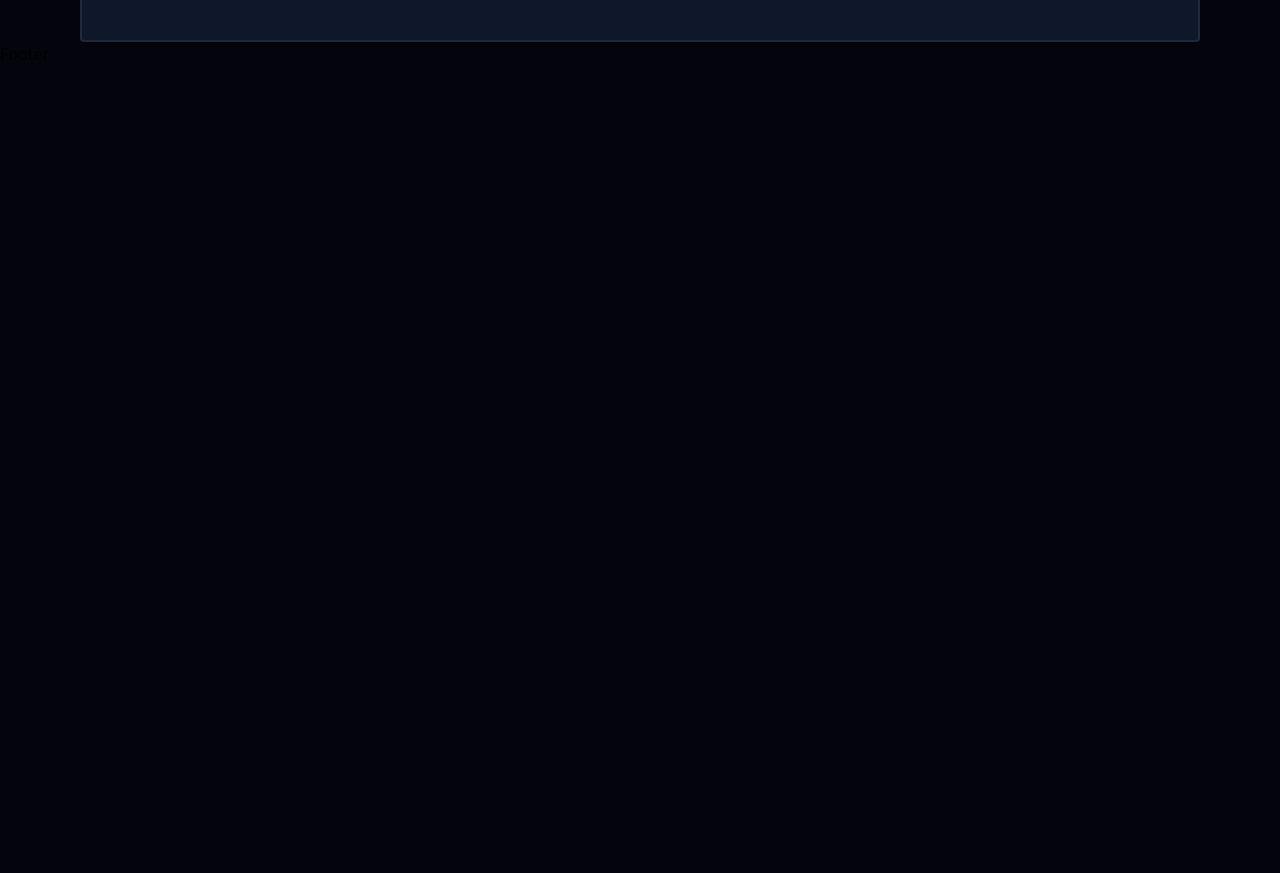
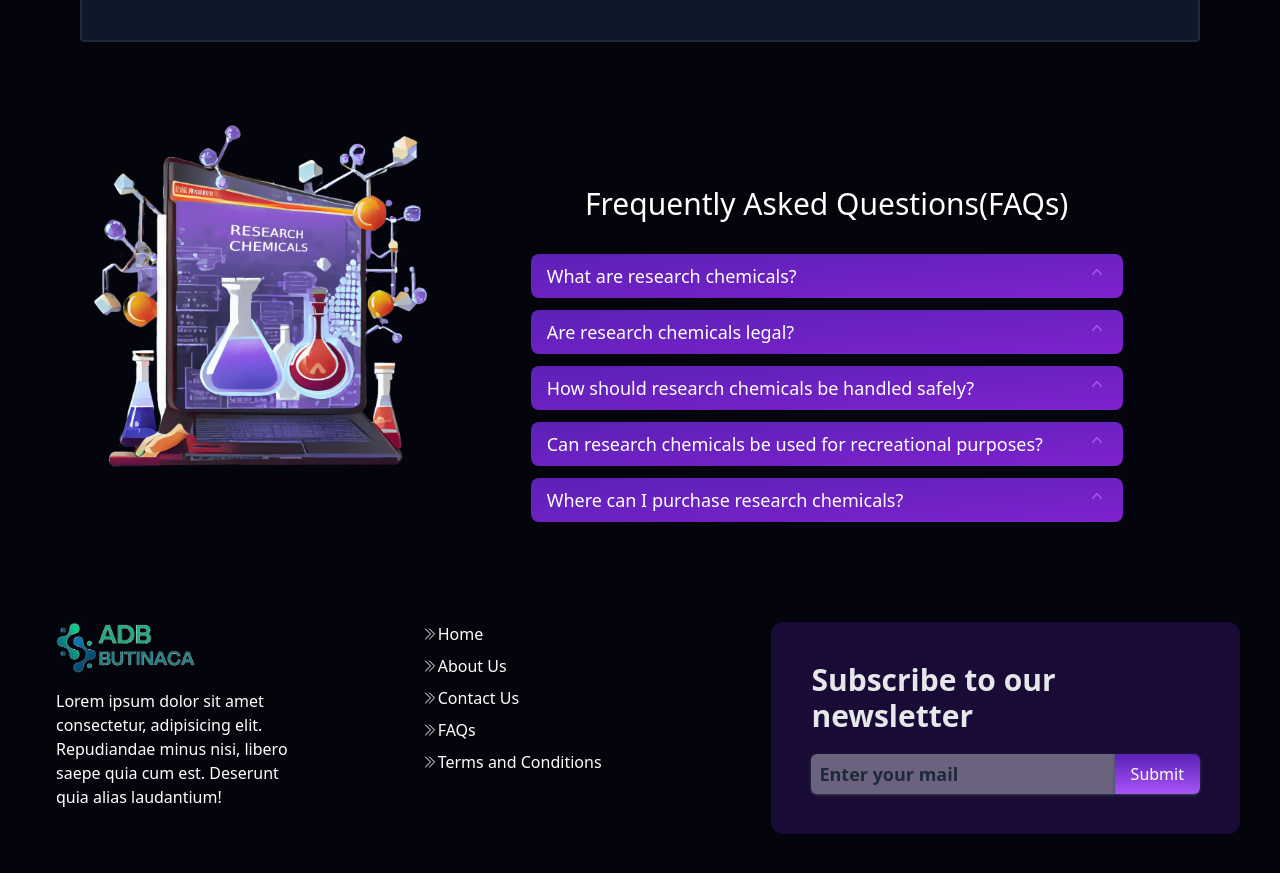
Before and after one commit to shibu931/adb-butinaca, a Next.js app: page / in a window 1280 px wide. Shown: the part 1281-2154 px from the top of the page. Before the commit the page ends 1347 px from the top, so only its background shows below. Built offline with nearby package versions, Linux system fonts and the light colour scheme.

Commit message:
Added Faqs Section

```diff
--- /dev/null
+++ b/Components/FAQs.jsx
@@ -0,0 +1,33 @@
+'use client'
+import { Disclosure } from '@headlessui/react'
+import { ChevronUpIcon } from '@heroicons/react/20/solid'
+
+export default function FAQs({ faqs }) {
+    return (
+        <div className="w-full px-4 pt-16 text-white">
+            <h2 className='text-3xl text-center text-white-200'>Frequently Asked Questions(FAQs)</h2>
+            <div className="mx-auto w-full max-w-2xl rounded-2xl md:px-10 py-5">
+                {
+                    faqs?.map((item, index) => (
+                        <Disclosure key={index} as="div" className="mt-3">
+                            {({ open }) => (
+                                <>
+                                    <Disclosure.Button className="flex w-full justify-between rounded-lg bg-gradient-to-br from-violet-800 to-purple-700 hover:from-violet-900 hover:to-purple-800 px-4 py-2 text-left text-lg font-normal text-white focus:outline-none focus-visible:ring focus-visible:ring-purple-500/75">
+                                        <h3>{item.title}</h3>
+                                        <ChevronUpIcon
+                                            className={`${open ? 'rotate-180 transform' : ''
+                                                } h-5 w-5 text-purple-500`}
+                                        />
+                                    </Disclosure.Button>
+                                    <Disclosure.Panel className="px-4 pb-2 pt-4 text-md text-gray-200">
+                                        <p>{item.content}</p>
+                                    </Disclosure.Panel>
+                                </>
+                            )}
+                        </Disclosure>
+                    ))
+                }
+            </div>
+        </div>
+    )
+}
--- a/Components/Footer.jsx
+++ b/Components/Footer.jsx
@@ -1,8 +1,62 @@
+import Image from 'next/image'
+import Link from 'next/link'
 import React from 'react'
+import { ChevronDoubleRightIcon } from "@heroicons/react/24/outline";
 
-const Footer = () => {
+
+const FooterLinks=[{
+  title:'Home',
+  slug:'/home'
+},{
+  title:'About Us',
+  slug:'/about-us'
+},{
+  title:'Contact Us',
+  slug:'/contact-us'
+},{
+  title:'FAQs',
+  slug:'/faqs'
+},{
+  title:'Terms and Conditions',
+  slug:'/terms-and-conditions'
+}]
+
+const Footer = ({ img }) => {
   return (
-    <div>Footer</div>
+    <div className='text-white lg:mb-10 lg:mx-10 rounded-xl'>
+      <div className="grid grid-cols-1 lg:gap-20 gap-5 md:grid-cols-2 lg:grid-cols-7 ">
+      <div className='col-span-2 mx-4'>
+      <Link href='/'>
+      <Image
+        src={img.logo.path}
+        width={140}
+        height={50}
+        alt={img.logo.alt}
+      />
+      </Link>
+      <p className='mt-4'>Lorem ipsum dolor sit amet consectetur, adipisicing elit. Repudiandae minus nisi, libero saepe quia cum est. Deserunt quia alias laudantium!</p>
+      </div>
+      <div className='col-span-2 mx-4'>
+        <ul>
+          {
+            FooterLinks?.map((item,index)=>(
+              <li key={index} className='mb-2 flex'><ChevronDoubleRightIcon className="h-4 w-4 mt-1 text-white-200" />
+              <Link href={item.slug} className='hover:underline underline-offset-4'>{item.title}</Link></li>
+            ))
+          }
+        </ul>
+      </div>
+      <div className='w-full bg-violet-700 bg-opacity-20 p-10 rounded-xl col-span-3'>
+        <h3 className='text-3xl font-semibold text-gray-200'>Subscribe to our newsletter</h3>
+        <form action="">
+          <div className='flex mt-5 w-full'>
+          <input type="email" placeholder='Enter your mail' required className='px-2 py-1 shadow shadow-gray-700 bg-gray-200 w-full outline-none placeholder:font-semibold placeholder:text-lg placeholder:text-slate-800 bg-opacity-40 text-xl rounded-md rounded-br-none rounded-tr-none'/>
+          <button className='btn-primary py-2 px-4 font-medium rounded-tr-md rounded-br-md shadow shadow-gray-700'>Submit</button>
+          </div>
+        </form>
+      </div>
+      </div>
+    </div>
   )
 }
 
--- a/Components/Navbar.jsx
+++ b/Components/Navbar.jsx
@@ -7,15 +7,10 @@ import { Bars3CenterLeftIcon } from "@heroicons/react/24/outline";
 import { XMarkIcon } from "@heroicons/react/24/solid";
 import Cart from './Cart'
 
-const img = {
-    logo:'/assets/img/logo.png',
-    user:'/assets/img/user-icon.png',
-    cart:'/assets/img/cart-icon.png',
-}
-
 const navMenu =[
     {
-        title:'ADB Butinaca',
+        title:'Buy ADB Butinaca',
+        className:'btn-primary rounded-sm',
         slug:'adb-butinaca'
     },
     {
@@ -23,105 +18,129 @@ const navMenu =[
         subMenu:[
             {
                 title: "ARYLCYCLOHEXYLAMINES",
-                "slug": "/arylcylohexylamines"
+                className:'',
+                slug: "/arylcylohexylamines"
             },
             {
                 "title": "BENZODIAZEPINES",
-                "slug": "/benzodiazepines"
+                className:'',
+                slug: "/benzodiazepines"
             },
             {
                 "title": "BENZOFURAN",
-                "slug": "/benzofuran"
+                className:'',
+                slug: "/benzofuran"
             },
             {
                 "title": "CANNABINOIDS",
-                "slug": "/cannabinoids"
+                className:'',
+                slug: "/cannabinoids"
             },
             {
                 "title": "CATHINONEN",
-                "slug": "/cathinonen"
+                className:'',
+                slug: "/cathinonen"
             },
             {
                 "title": "CYCLOHEXANOL",
-                "slug": "/cyclohexanol"
+                className:'',
+                slug: "/cyclohexanol"
             },
             {
                 "title": "CYCLOPYRROLON",
-                "slug": "/cyclopyrrolon"
+                className:'',
+                slug: "/cyclopyrrolon"
             },
             {
                 "title": "AMPHETAMINES",
-                "slug": "/amphetamines"
+                className:'',
+                slug: "/amphetamines"
             },
             {
                 "title": "LYSERGAMIDES",
-                "slug": "/lysergamides"
+                className:'',
+                slug: "/lysergamides"
             },
             {
                 "title": "NOOTROPICS",
-                "slug": "/nootropics"
+                className:'',
+                slug: "/nootropics"
             },
             {
                 "title": "PHENETHYLAMINES",
-                "slug": "/phenethylamines"
+                className:'',
+                slug: "/phenethylamines"
             },
             {
                 "title": "TRYPTAMINES",
-                "slug": "/tryptamines"
+                className:'',
+                slug: "/tryptamines"
             },
             {
                 "title": "RC LIQUIDS",
-                "slug": "/rc-liquids"
+                className:'',
+                slug: "/rc-liquids"
             },
             {
                 "title": "HERBAL INCENSE",
-                "slug": "/herbal-incense"
+                className:'',
+                slug: "/herbal-incense"
             },
             {
                 "title": "PELLETS",
-                "slug": "/pellets"
+                className:'',
+                slug: "/pellets"
             },
             {
                 "title": "BLOTTERS",
-                "slug": "/blotters"
+                className:'',
+                slug: "/blotters"
             },
             {
                 "title": "CAPSULES",
-                "slug": "/capsules"
+                className:'',
+                slug: "/capsules"
             },
             {
                 "title": "SARMS",
-                "slug": "/sarms"
+                className:'',
+                slug: "/sarms"
             }
         ]
     },
     {
         title:'HHC Shop',
+        className:'',
         slug:'hhc-shop'
     },
     {
         title:'Sex Shop',
+        className:'',
         slug:'sex-shop'
     },
     {
         title:'Chems Library',
+        className:'',
         slug:'chems-library'
     },
     {
         title:'Info',
+        className:'',
         slug:'info'
     },
     {
         title:'Contact',
+        className:'',
         slug:'contact'
     }
     ,{
         title:'About Us',
+        className:'',
         slug:'about-us'
     },
 ]
 
-const Navbar = () => {
+const Navbar = ({img}) => {
     const [isNavVisible,setIsNavVisible] =useState(false);
 
 const showNav= (e)=>{
@@ -131,25 +150,25 @@ const showNav= (e)=>{
     return (
         <nav>
             <div className="top-nav flex justify-between mx-2 lg:mx-10 my-4">
-                <Bars3CenterLeftIcon class="h-10 w-10 lg:w-20 text-gray-500 xl:hidden ms-2" onClick={showNav}/>
+                <Bars3CenterLeftIcon className="h-10 w-10 lg:w-20 text-gray-500 xl:hidden ms-2" onClick={showNav}/>
                 <Link href="/">
                     <Image
-                        src={img.logo}
+                        src={img.logo.path}
                         width={140}
                         height={50}
-                        alt='ADB Butinaca'
+                        alt={img.logo.alt}
                     />
                 </Link>
                 <ul className={`xl:flex bg-gray-900 xl:bg-transparent nav-show my-auto mx-0 ${isNavVisible ? 'show': ''} z-50`}>
-                    <XMarkIcon class="h-6 w-6 text-gray-200 ms-auto xl:hidden" onClick={showNav}/>
+                    <XMarkIcon className="h-6 w-6 text-gray-200 ms-auto xl:hidden" onClick={showNav}/>
                     {
                         navMenu?.map((item,index)=>(
-                            <li className='text-gray-200 pb-3 lg:pb-0' key={index}>{item.subMenu ? <DropDownMenu options={item}/> : <Link className='text-lg xl:text-sm font-medium px-4 py-2' href={item.slug}>{item.title}</Link>}</li>
+                            <li className='text-gray-200 pb-3 lg:pb-0' key={index}>{item.subMenu ? <DropDownMenu options={item}/> : <Link className={`text-lg xl:text-sm font-medium px-4 py-2 ${item.className ? item.className : ''}`} href={item.slug}>{item.title}</Link>}</li>
                         ))
                     }
                 </ul>
                 <div className='flex'>
-                    <Link className='pe-5' href='/user'>
+                    <Link className='pe-5' href='/profile'>
                         <Image
                             src={img.user}
                             alt='User'
--- a/Components/ReviewCard.jsx
+++ b/Components/ReviewCard.jsx
@@ -134,7 +134,7 @@ const ReviewCard = () => {
 
 export const UserReviewCard = ({ review }) => {
     return (
-        <div className='p-4 mb-4 border-2 border-slate-700 rounded-md hover:scale-105 transition-all hover:cursor-pointer'>
+        <div className='p-4 mb-4 border-2 border-slate-700 rounded-md hover:scale-105 hover:shadow-lg transition-all hover:cursor-pointer'>
             <div className="flex flex-nowrap">
                 <div>
                     <Image
--- a/app/globals.css
+++ b/app/globals.css
@@ -7,13 +7,22 @@ body {
   background: rgb(4,4,12);
 }
 
+.btn-primary{
+  background: linear-gradient(180deg, rgb(91, 33, 182), rgb(168, 85, 247));
+}
+
+.btn-primary:hover{
+  background: linear-gradient(180deg, rgb(76, 21, 165), rgb(150, 56, 237));
+}
+
 @media screen and (max-width:1280px){
   .top-nav{
     margin-left: 0;
   }
   .nav-show{
     padding: 20px 10px;
-    position: absolute;
+    position: fixed;
+    overflow-y: scroll;
     margin-top: -1rem;
     height: 100vh;
     transition: transform 0.2s ease-in;
--- a/app/layout.js
+++ b/app/layout.js
@@ -10,6 +10,15 @@ export const metadata = {
   description: 'We Sell ADB Butinaca',
 }
 
+const img = {
+  logo:{
+    path:'/assets/img/logo.png',
+    alt:'ADB Butinaca'
+  },
+  user:'/assets/img/user-icon.png',
+  cart:'/assets/img/cart-icon.png',
+}
+
 export default function RootLayout({ children }) {
   return (
     <html lang="en">
@@ -18,13 +27,13 @@ export default function RootLayout({ children }) {
         </head>
       <body className={`inter.className max-w-10xl mx-auto`}>
         <header>
-          <Navbar/>
+          <Navbar img={img}/>
         </header>
         <main>
           {children}
         </main>
         <footer>
-          <Footer/>
+          <Footer img={img}/>
         </footer>
       </body>
     </html>
--- a/app/page.js
+++ b/app/page.js
@@ -1,5 +1,35 @@
+import FAQs from '@/Components/FAQs'
 import ProductCard from '@/Components/ProductCard'
 import Image from 'next/image'
+
+const faqs=[
+  {
+    id: "FAQ001",
+    title: "What are research chemicals?",
+    content: "Research chemicals, often abbreviated as RCs, refer to substances used by scientists and researchers for experimental purposes. These chemicals are not intended for human consumption and are primarily employed in laboratories to explore new compounds, study reactions, and advance scientific understanding. It's crucial to emphasize that these chemicals should be handled with care and used in controlled environments by trained professionals."
+  },
+  {
+    id: "FAQ002",
+    title: "Are research chemicals legal?",
+    content: "The legal status of research chemicals varies by jurisdiction. It is imperative for users to be aware of and comply with local regulations regarding the purchase, possession, and use of these substances. While some research chemicals are legal for scientific purposes, others may be subject to strict regulations or even prohibition. Customers should thoroughly research and understand the legal landscape in their specific location before acquiring any research chemicals."
+  },
+  {
+    id: "FAQ003",
+    title: "How should research chemicals be handled safely?",
+    content: "Safety is of utmost importance when working with research chemicals. Always follow proper laboratory protocols, including wearing appropriate protective gear such as gloves and goggles. Additionally, work in a well-ventilated area, and avoid direct skin contact or inhalation of fumes. It is essential to have a thorough understanding of the properties of each chemical being used and to follow guidelines provided by reputable sources. In case of any accidents or spills, have the necessary safety equipment and procedures in place."
+  },
+  {
+    id: "FAQ004",
+    title: "Can research chemicals be used for recreational purposes?",
+    content: "No, research chemicals are not intended for recreational use. These substances are designed for scientific research purposes only and should never be ingested, inhaled, or used in any manner for recreational or personal purposes. Attempting to use research chemicals recreationally can have severe and unpredictable consequences on health and well-being. Always adhere to ethical and legal standards when working with these substances."
+  },
+  {
+    id: "FAQ005",
+    title: "Where can I purchase research chemicals?",
+    content: "Research chemicals should only be purchased from reputable and licensed suppliers who adhere to strict quality standards. It is advisable to choose suppliers with a proven track record in providing high-quality, authentic research chemicals. Always verify the legitimacy of a supplier, check customer reviews, and ensure that the supplier complies with legal regulations. Engaging with trustworthy suppliers is crucial to obtaining reliable and safe research chemicals for scientific experimentation."
+  }
+]
+
 
 export default function Home() {
   return (
@@ -7,6 +37,21 @@ export default function Home() {
       <section className='px-6 md:px-20'>
         <ProductCard />
       </section>
+      <section className='px-6 md:px-20 my-20'>
+        <div className='grid grid-cols-1 lg:grid-cols-3'>
+          <div className='mx-auto'>
+            <Image
+              src="/assets/img/faqs.webp"
+              width={500}
+              height={500}
+              alt='FAQS'
+            />
+          </div>
+          <div className="col-span-2">
+            <FAQs faqs={faqs}/>
+          </div>
+        </div>
+      </section>
     </>
   )
 }
```
Also changed, not shown: Components/ProductCard.jsx (+5 -5 lines), public/assets/img/faqs.webp (added).
